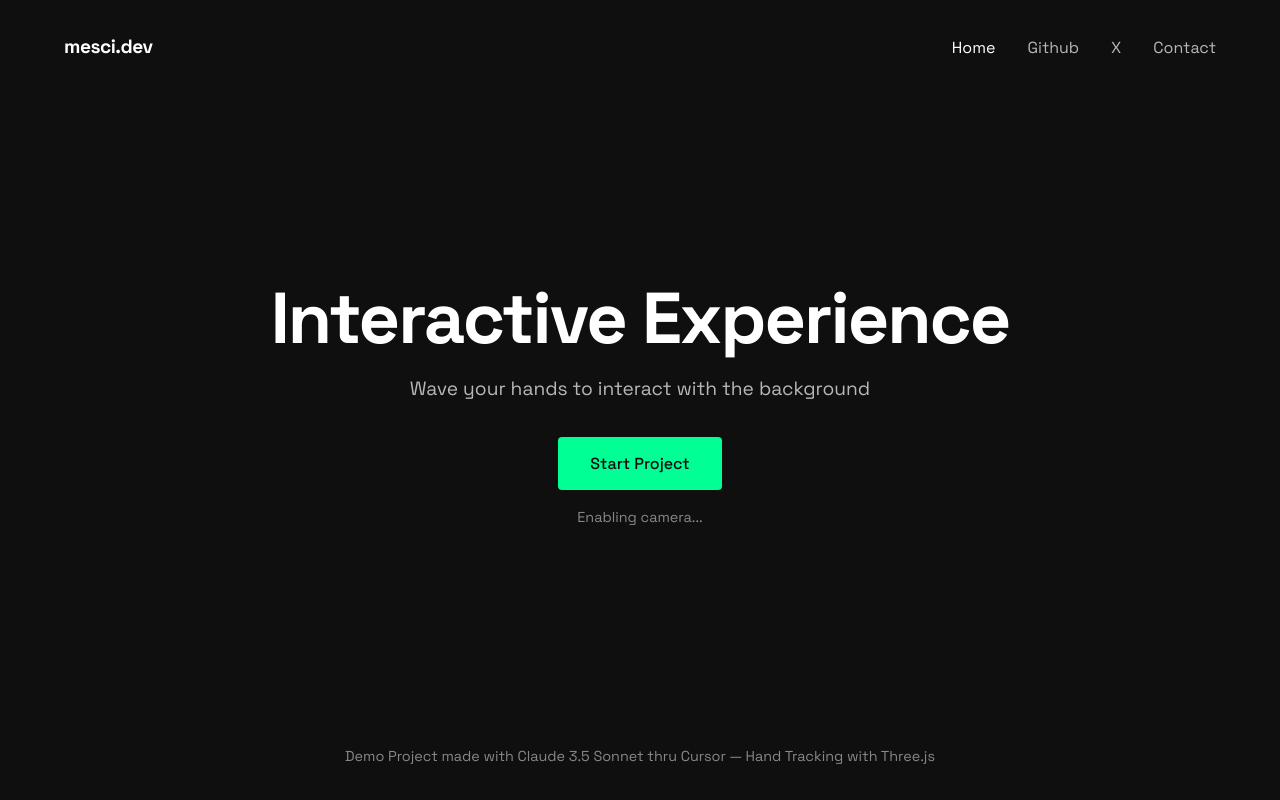
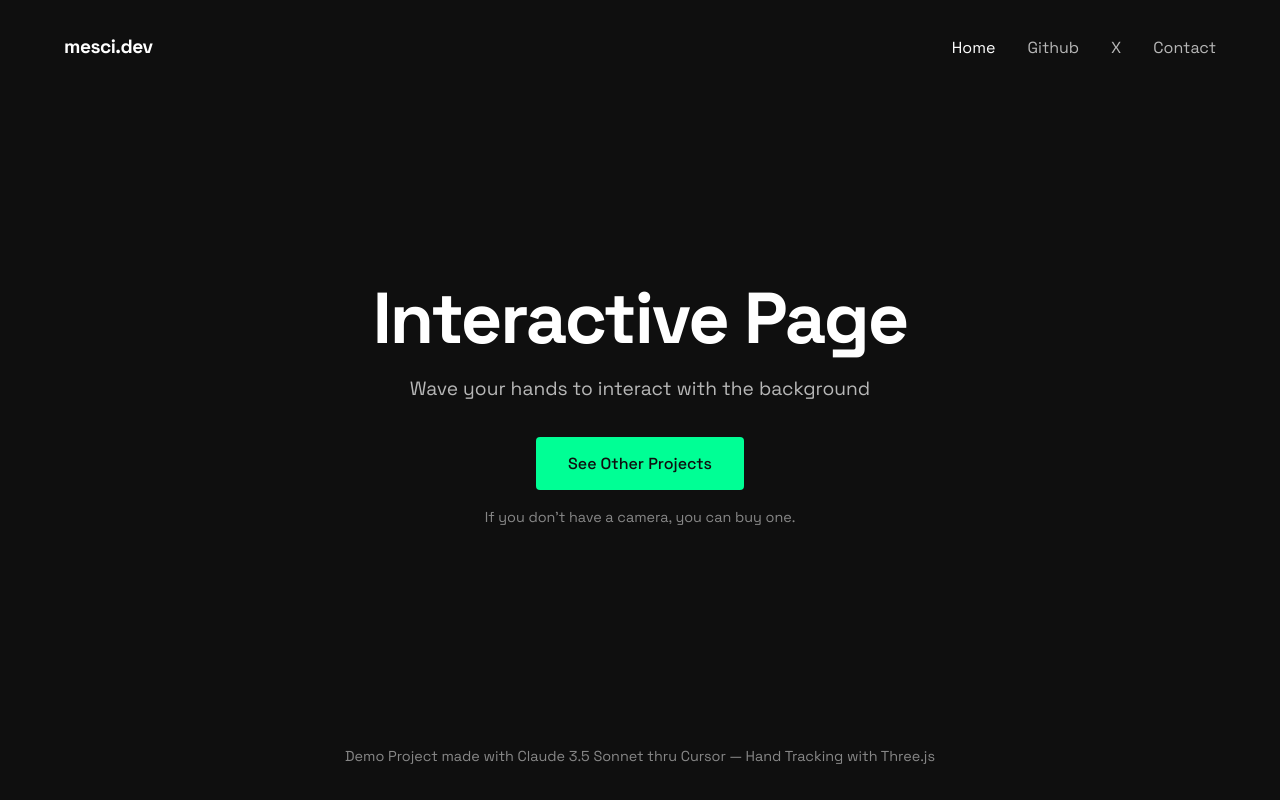
Before and after one commit to mesci/interactive-bg, a website built with Vite: page src/index.html in a window 1280 px wide. Built offline with nearby package versions, Linux system fonts and the light colour scheme; a script that the page names is missing.

Commit message:
Some changes...

```diff
--- a/src/index.html
+++ b/src/index.html
@@ -34,11 +34,11 @@
         </nav>
 
         <section class="hero">
-            <h1>Interactive Experience</h1>
+            <h1>Interactive Page</h1>
             <p class="subtitle">Wave your hands to interact with the background</p>
             <div class="cta-container">
-                <button class="cta-button">Start Project</button>
-                <p class="camera-status">Enabling camera...</p>
+                <button class="cta-button" href="https://mesci.dev/projects">See Other Projects</button>
+                <p class="camera-status">If you don't have a camera, you can buy one.</p>
             </div>
         </section>
 
```
